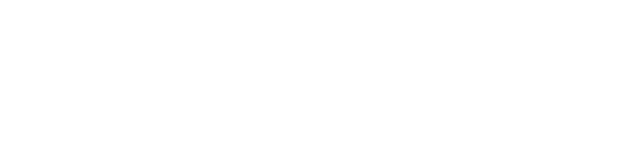
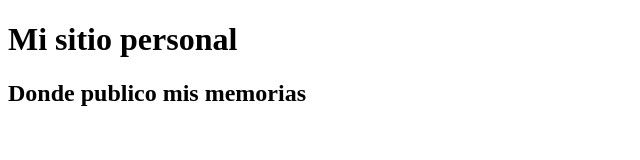
Before and after one commit to osrkzc04/html5_001-gualoto-oscar, a plain HTML site: page index.html in a window 1280 px wide. Shown: the whole page, without its empty margins (0-640 px from the left). Drawn offline with Linux system fonts and the light colour scheme.

Commit message:
feat: basic structure

```diff
--- a/index.html
+++ b/index.html
@@ -6,6 +6,9 @@
     <title>Document</title>
 </head>
 <body>
-
+    <header>
+        <h1>Mi sitio personal</h1>
+        <h2>Donde publico mis memorias</h2>
+    </header>
 </body>
 </html>
```
